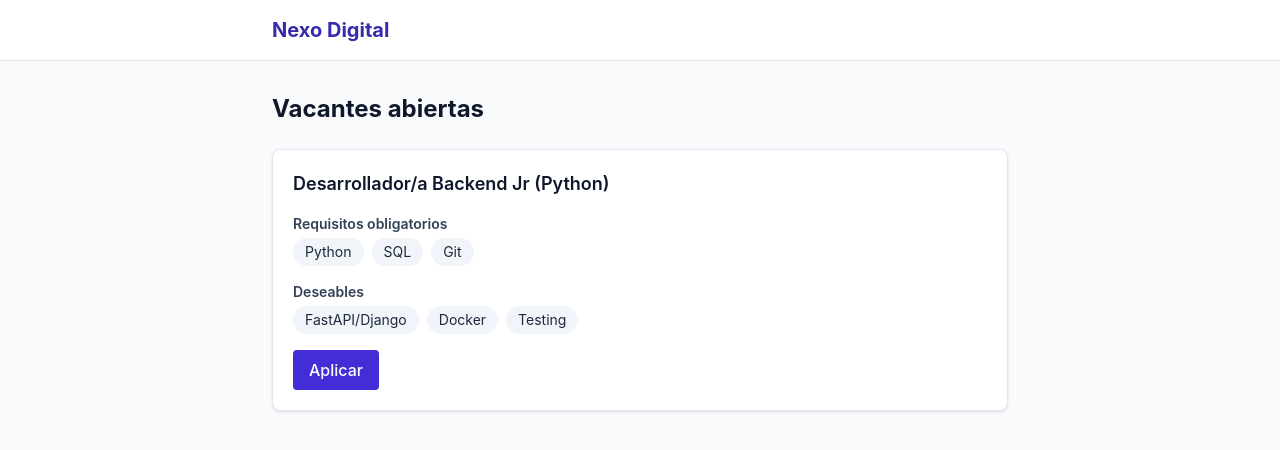
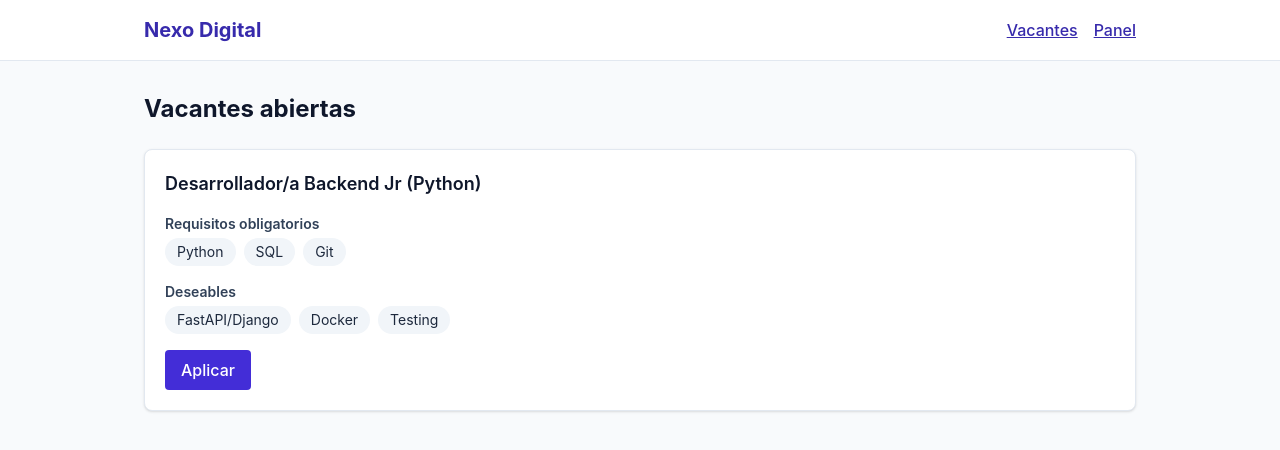
Before and after one commit to Kevin-Ramirez-Guarin/AGENTE-EVALUADOR, a React (Vite) app in the folder frontend/: page /vacantes in a window 1280 px wide. Shown: the top 450 px of the page. Built offline with nearby package versions, Linux system fonts and the light colour scheme.

Commit message:
feature/navegacion-panel
Agrega el header con enlaces a Vacantes y Panel y las rutas /panel y /panel/:id.

```diff
--- a/frontend/src/App.tsx
+++ b/frontend/src/App.tsx
@@ -1,5 +1,7 @@
 import { Link, Navigate, Route, Routes } from 'react-router-dom'
+import { Detalle } from './pages/Detalle'
 import { Aplicar } from './pages/Aplicar'
+import { Panel } from './pages/Panel'
 import { Privacidad } from './pages/Privacidad'
 import { Vacantes } from './pages/Vacantes'
 
@@ -8,14 +10,20 @@ export default function App() {
     <div className="min-h-screen bg-slate-50 text-slate-900">
       <a href="#contenido" className="sr-only focus:not-sr-only focus:absolute focus:bg-white focus:p-2">Saltar al contenido</a>
       <header className="border-b border-slate-200 bg-white">
-        <div className="mx-auto max-w-3xl px-4 py-4">
+        <div className="mx-auto flex max-w-5xl items-center justify-between px-4 py-4">
           <Link to="/vacantes" className="text-xl font-bold text-indigo-800 focus-visible:outline-2 focus-visible:outline-indigo-700">Nexo Digital</Link>
+          <nav aria-label="Principal" className="flex gap-4 font-medium">
+            <Link to="/vacantes" className="text-indigo-800 underline focus-visible:outline-2 focus-visible:outline-indigo-700">Vacantes</Link>
+            <Link to="/panel" className="text-indigo-800 underline focus-visible:outline-2 focus-visible:outline-indigo-700">Panel</Link>
+          </nav>
         </div>
       </header>
-      <main id="contenido" className="mx-auto max-w-3xl px-4 py-8">
+      <main id="contenido" className="mx-auto max-w-5xl px-4 py-8">
         <Routes>
           <Route path="/vacantes" element={<Vacantes />} />
           <Route path="/aplicar/:id" element={<Aplicar />} />
+          <Route path="/panel" element={<Panel />} />
+          <Route path="/panel/:id" element={<Detalle />} />
           <Route path="/privacidad" element={<Privacidad />} />
           <Route path="*" element={<Navigate to="/vacantes" replace />} />
         </Routes>
```
